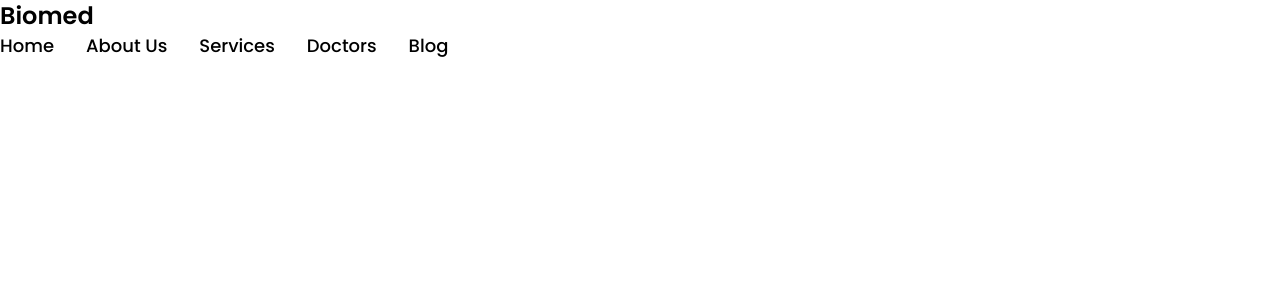
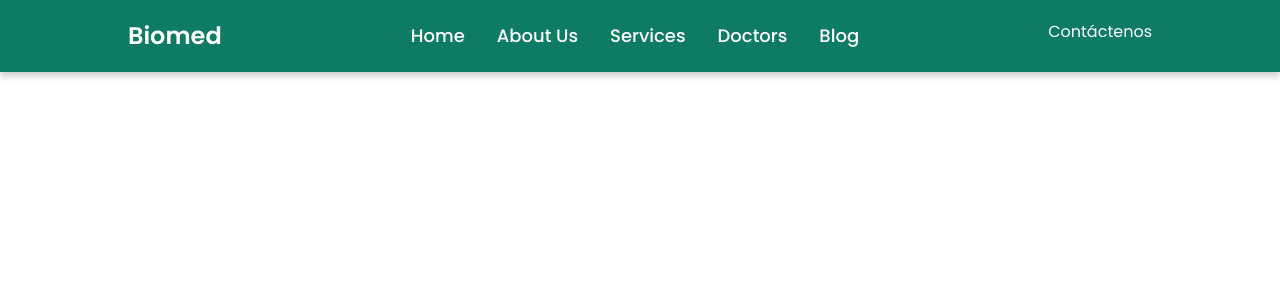
Before and after one commit to thecarlosotxoa/biomed, a React (Vite) app: page / in a window 1280 px wide. Shown: the top 300 px of the page. Built offline with nearby package versions, Linux system fonts and the light colour scheme.

Commit message:
added biomed color green

```diff
--- a/src/components/Navbar.jsx
+++ b/src/components/Navbar.jsx
@@ -3,21 +3,66 @@ import { Link } from "react-scroll";
 
 const Navbar = () => {
   return (
-    <div>
+    <div className="fixed w-full z-10 text-white">
       <div>
-        <div>
+        <div className="flex flex-row justify-between p-5 md:px-32 px-5 bg-backgroundColor shadow-[rgba(0,_0,_0,_0.24)_0px_3px_8px]">
           <div className="flex flex-row items-center cursos-pointer">
-            <Link to="home" spy={true} smooth={true} duration={500} className="cursor-pointer">
-                <h1 className="text-2xl font-semibold">Biomed</h1>
+            <Link to="home" spy={true} smooth={true} duration={500}>
+              <h1 className="text-2xl font-semibold">Biomed</h1>
             </Link>
           </div>
           <nav className="hidden lg:flex flex-row items-center text-lg font-medium gap-8">
-            <Link to="home" spy={true} smooth={true} duration={500} className="cursor-pointer">Home</Link>
-            <Link to="about" spy={true} smooth={true} duration={500} className="cursor-pointer">About Us</Link>
-            <Link to="services" spy={true} smooth={true} duration={500} className="cursor-pointer">Services</Link>
-            <Link to="doctors" spy={true} smooth={true} duration={500} className="cursor-pointer">Doctors</Link>
-            <Link to="blog" spy={true} smooth={true} duration={500} className="cursor-pointer">Blog</Link>
+            <Link
+              to="home"
+              spy={true}
+              smooth={true}
+              duration={500}
+              className="hover:text-hoverColor transition-all cursor-pointer"
+            >
+              Home
+            </Link>
+            <Link
+              to="about"
+              spy={true}
+              smooth={true}
+              duration={500}
+              className="hover:text-hoverColor transition-all cursor-pointer"
+            >
+              About Us
+            </Link>
+            <Link
+              to="services"
+              spy={true}
+              smooth={true}
+              duration={500}
+              className="hover:text-hoverColor transition-all cursor-pointer"
+            >
+              Services
+            </Link>
+            <Link
+              to="doctors"
+              spy={true}
+              smooth={true}
+              duration={500}
+              className="hover:text-hoverColor transition-all cursor-pointer"
+            >
+              Doctors
+            </Link>
+            <Link
+              to="blog"
+              spy={true}
+              smooth={true}
+              duration={500}
+              className="hover:text-hoverColor transition-all cursor-pointer"
+            >
+              Blog
+            </Link>
           </nav>
+          <div>
+            <button>
+                Contáctenos
+            </button>
+          </div>
         </div>
       </div>
     </div>
--- a/tailwind.config.js
+++ b/tailwind.config.js
@@ -4,9 +4,9 @@ export default {
   theme: {
     extend: {
       colors: {
-        hoverColor: "#FFC000",
+        hoverColor: "#a7aba7",
         brightColor: "#dd8036",
-        backgroundColor: "#36ae9a",
+        backgroundColor: "#0e7b64",
       },
     },
   },
```
